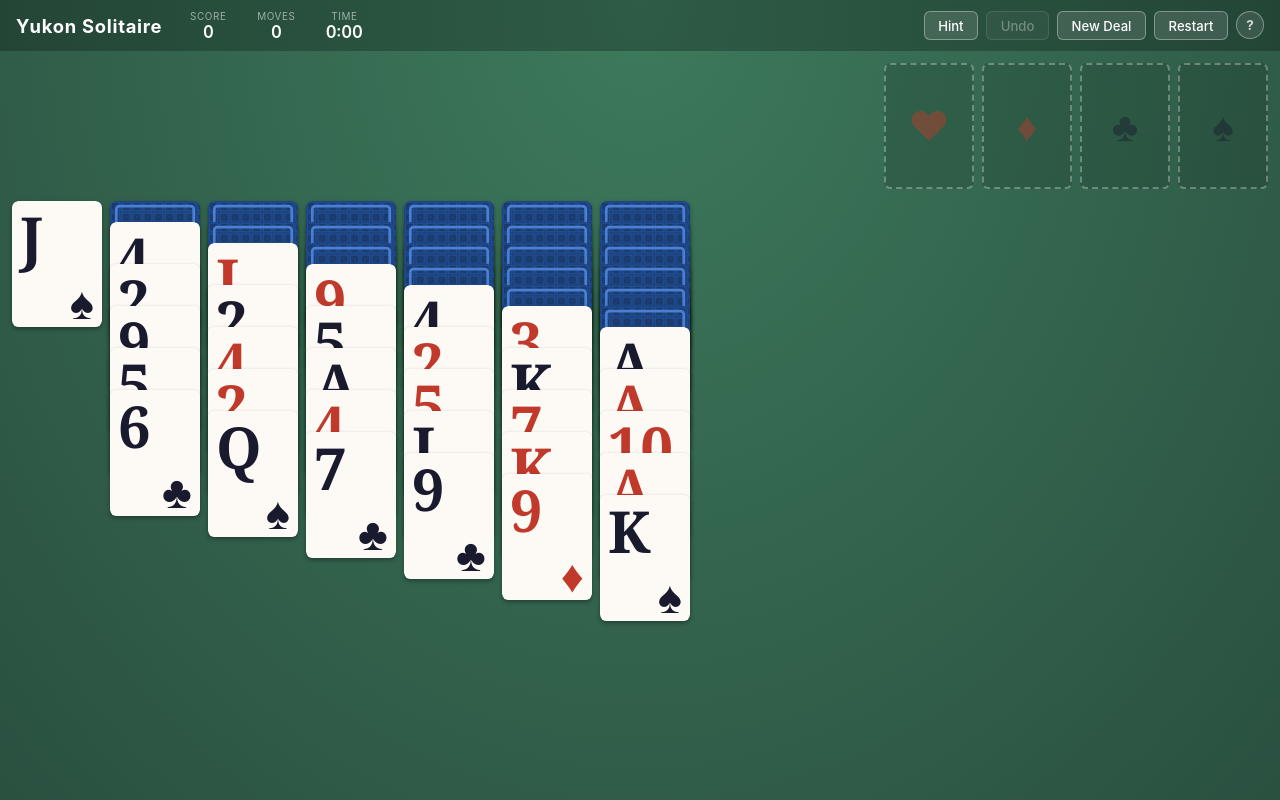
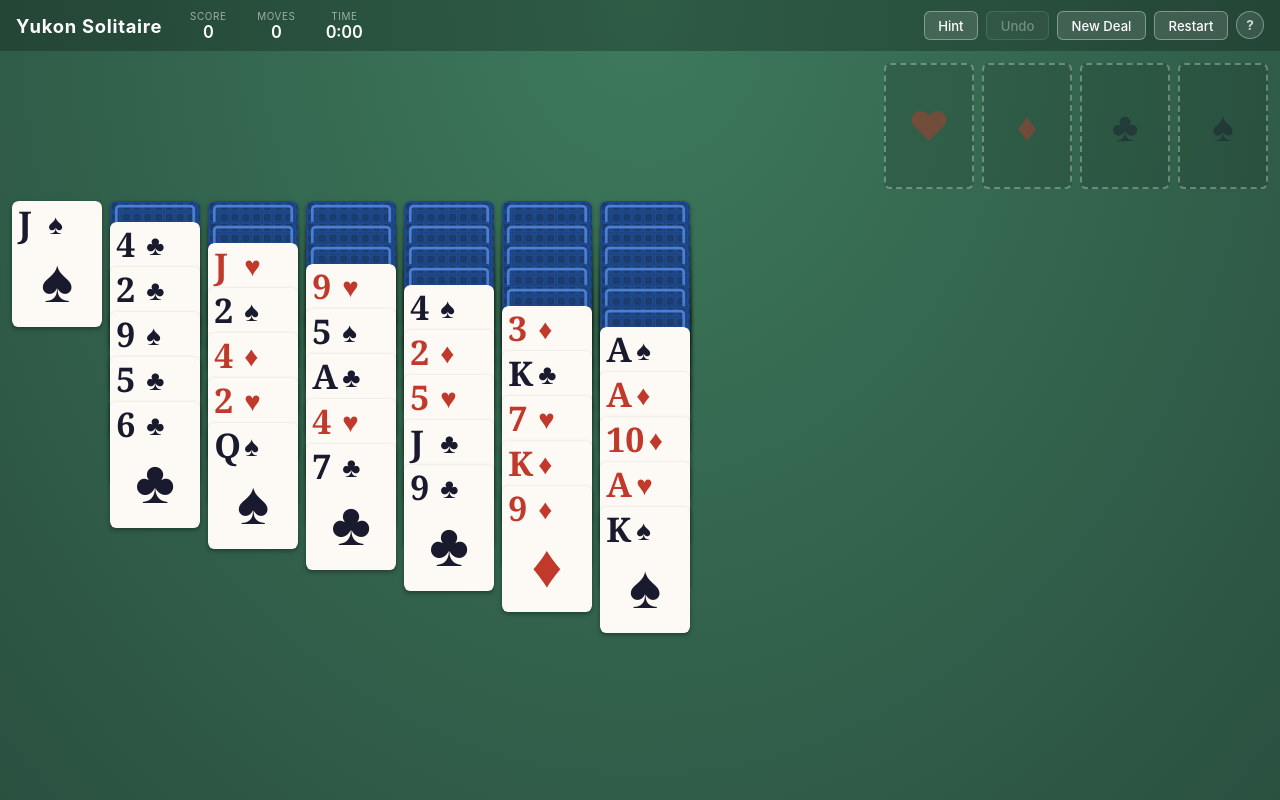
Before and after one commit to alvarocavalcanti/yukon-solitaire, a React (Vite) app: page / in a window 1280 px wide. Built offline with nearby package versions, Linux system fonts and the light colour scheme.

Commit message:
feat: show rank and suit together in card peek area

```diff
--- a/src/components/CardFace.tsx
+++ b/src/components/CardFace.tsx
@@ -25,10 +25,13 @@ export function CardFace({ card, width, height }: Props) {
   const label = RANK_LABEL[card.rank]
 
   const r = width * 0.07
-  const pad = width * 0.09
-  // Rank is bigger; suit slightly smaller — both extend toward center
-  const rankSize = height * 0.46
-  const suitSize = height * 0.36
+  const pad = height * 0.05
+  const rankSize = height * 0.27
+  const suitInlineSize = height * 0.22
+  const bigSuitSize = height * 0.48
+
+  // Estimate rank text width so we can place the suit inline after it
+  const rankCharWidth = label.length > 1 ? rankSize * 1.05 : rankSize * 0.68
 
   return (
     <svg
@@ -40,7 +43,7 @@ export function CardFace({ card, width, height }: Props) {
     >
       <rect x={0} y={0} width={width} height={height} rx={r} ry={r} fill="#fdfaf5" />
 
-      {/* Rank — top-left, hangs downward toward center */}
+      {/* Rank — top-left */}
       <text
         x={pad}
         y={pad}
@@ -54,15 +57,28 @@ export function CardFace({ card, width, height }: Props) {
         {label}
       </text>
 
-      {/* Suit — bottom-right, grows upward toward center */}
+      {/* Suit — inline, right of rank */}
       <text
-        x={width - pad}
-        y={height - pad}
-        fontSize={suitSize}
+        x={pad + rankCharWidth + rankSize * 0.2}
+        y={pad + (rankSize - suitInlineSize) * 0.5}
+        fontSize={suitInlineSize}
         fontFamily="Georgia, serif"
         fill={color}
-        textAnchor="end"
-        dominantBaseline="alphabetic"
+        textAnchor="start"
+        dominantBaseline="hanging"
+      >
+        {symbol}
+      </text>
+
+      {/* Large centered suit symbol for the lower portion of the card */}
+      <text
+        x={width / 2}
+        y={height * 0.67}
+        fontSize={bigSuitSize}
+        fontFamily="Georgia, serif"
+        fill={color}
+        textAnchor="middle"
+        dominantBaseline="middle"
       >
         {symbol}
       </text>
@@ -126,7 +142,6 @@ export function CardBack({ width, height }: BackProps) {
         </pattern>
       </defs>
       <rect x={0} y={0} width={width} height={height} rx={r} ry={r} fill="url(#card-back-pattern)" />
-      {/* Border frame */}
       <rect
         x={width * 0.07}
         y={height * 0.04}
--- a/src/components/GameBoard.tsx
+++ b/src/components/GameBoard.tsx
@@ -10,7 +10,7 @@ import styles from './GameBoard.module.css'
 const BASE_CARD_WIDTH = 90
 const CARD_RATIO = 1.4
 const FACE_DOWN_RATIO = 0.17
-const FACE_UP_RATIO = 0.33
+const FACE_UP_RATIO = 0.36
 
 interface Layout {
   cardWidth: number
```
